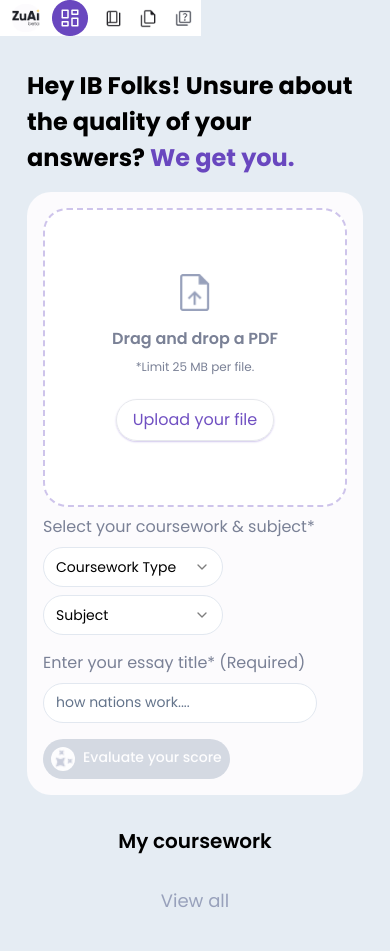
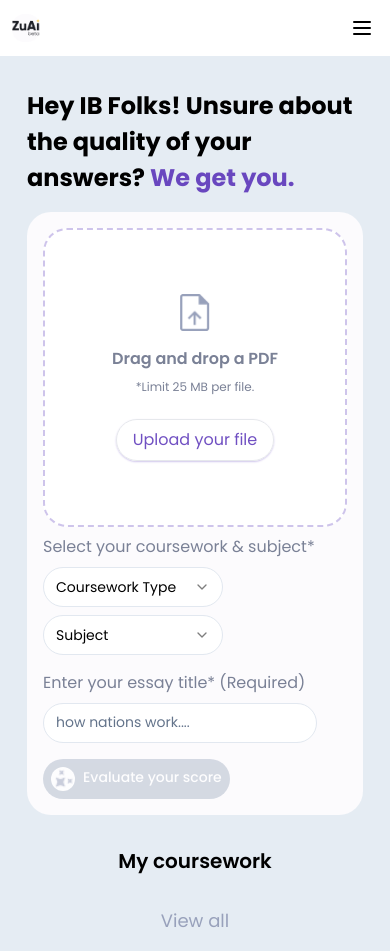
Before and after one commit to Rahul61-stack/zuai, a Next.js app: page / in a window 390 px wide. Built offline with nearby package versions, Linux system fonts and the light colour scheme.

Commit message:
Commit: sidebar fix for responsive design

```diff
--- a/src/app/Components/Sidebar.tsx
+++ b/src/app/Components/Sidebar.tsx
@@ -3,31 +3,23 @@ import HamburgerMenu from "./HamburgerMenu";
 import { cn } from "@/lib/utils";
 import Image from "next/image";
 import { BrowserView, MobileView } from "react-device-detect";
+import { isMobile } from "react-device-detect";
 
 const Sidebar = () => {
+  console.log("Is Mobile:", isMobile);
   return (
-    <>
-      <MobileView>
+    <div>
       <div
         className={cn(
-            "flex justify-between items-center align-middle gap-2 bg-white h-[100%] px-2 sm:flex-row md:flex-col"
+          "flex justify-between items-center align-middle gap-2 bg-white h-[100%] px-2 sm:flex-row md:flex-col py-2 md:h-full"
         )}
       >
         <div className="flex sm:flex-row md:flex-col gap-2 items-center">
           <Image alt="logo" height={36} width={36} src="/logo.png" />
-            <HamburgerMenu />
-          </div>
-        </div>
-      </MobileView>
-      <BrowserView>
-        <div
-          className={cn(
-            "flex flex-col justify-start w-fit gap-2 bg-white px-2 "
-          )}
-        >
-          <div className="flex sm:flex-row md:flex-col gap-2 items-center">
-            <Image alt="logo" height={36} width={36} src="/logo.png" />
-            <div className="flex sm:flex-row md:flex-col gap-4 items-center">
+          {isMobile ? (
+            <></>
+          ) : (
+            <div className="hidden md:flex sm:flex-row md:flex-col gap-4 items-center">
               <Image alt="logo" src="/logo2_left.png" width="36" height="36" />
               <Image alt="logo" src="/book_4_left.png" width="19" height="17" />
               <Image
@@ -38,10 +30,28 @@ const Sidebar = () => {
               />
               <Image alt="logo" src="/quiz_left.png" width="19" height="17" />
             </div>
+          )}
+        </div>
+        <div className="md:hidden">
+
+        <HamburgerMenu />
         </div>
       </div>
-      </BrowserView>
-    </>
+      {/* <MobileView>
+      </MobileView>
+      <BrowserView>
+        <div
+          className={cn(
+            "flex flex-col justify-start w-fit gap-2 bg-white px-2 "
+          )}
+        >
+          <div className="flex sm:flex-row md:flex-col gap-2 items-center">
+            <Image alt="logo" height={36} width={36} src="/logo.png" />
+
+          </div>
+        </div>
+      </BrowserView> */}
+    </div>
   );
 };
 
--- a/src/app/layout.tsx
+++ b/src/app/layout.tsx
@@ -28,10 +28,12 @@ export default function RootLayout({
       <div className="md:h-screen md:w-[52px] md:border-r-1 md:bg-white md:fixed md:top-0 md:left-0 md:flex-shrink-0">
         <Sidebar showMenu={true} />
       </div> */}
-        <div className=" md: md:h-screen md:w-[52px] sm:w-full md:border-r-1 md:bg-white md:fixed md:top-0 md:left-0 md:flex-shrink-0">
-          <Sidebar />
-        </div>
+<div className="flex flex-col md:flex-row">
+
+        <Sidebar />
+
         {children}
+</div>
       </body>
     </html>
   );
```
Also changed, not shown: src/app/Containers/CourseworkContainer.tsx (+5 -4 lines). Lines whose indentation alone changed are shown as unchanged.
